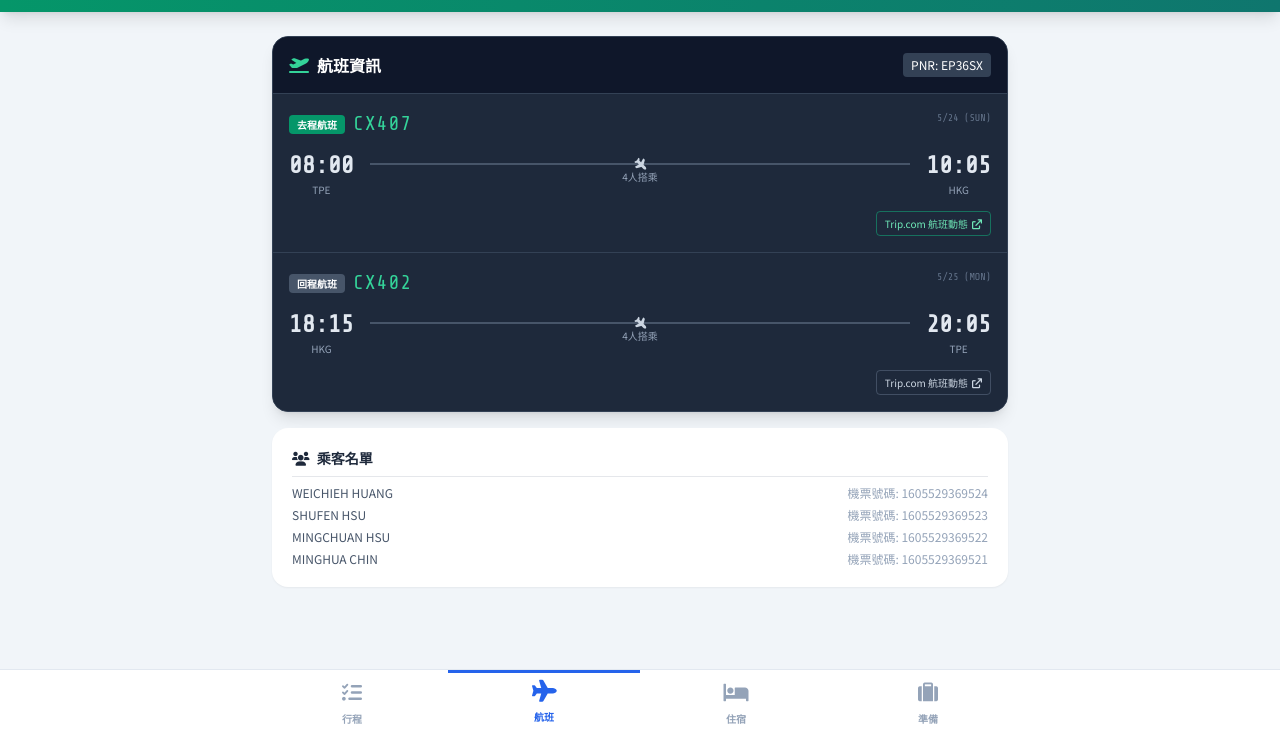
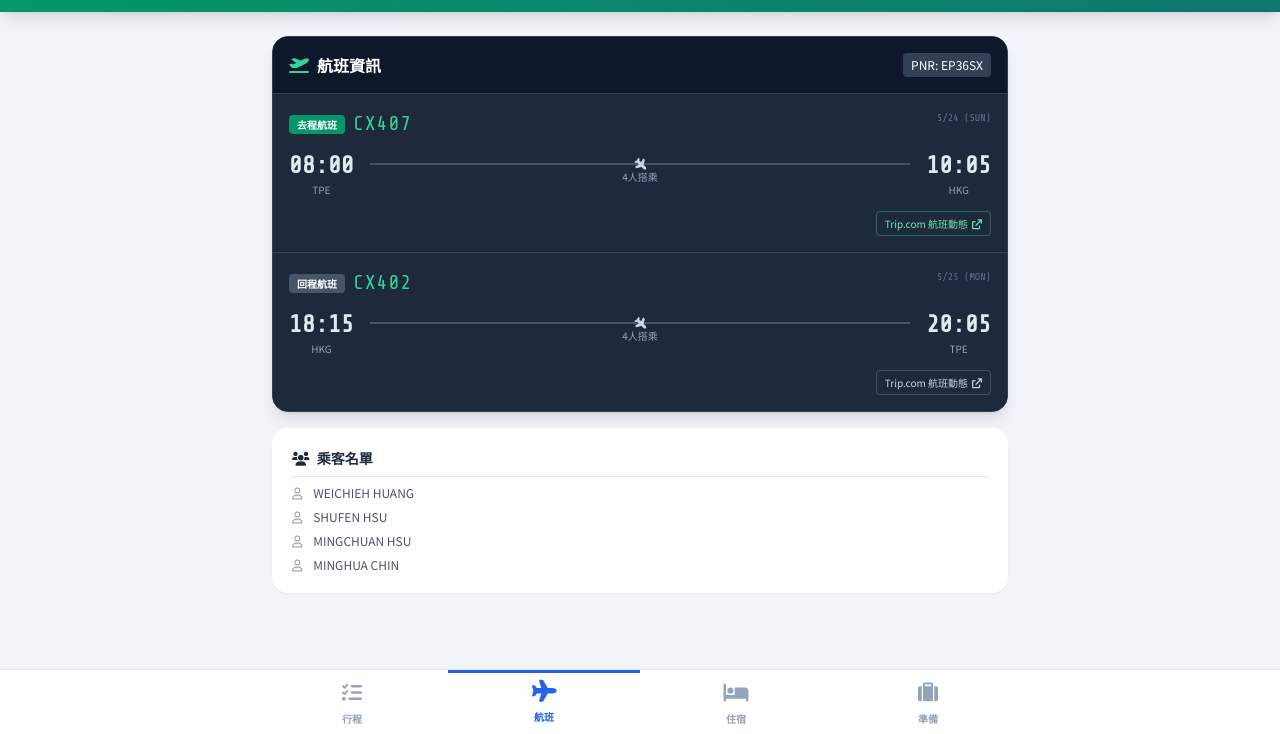
Before and after one commit to jay870122/202605go, a plain HTML site: page index.html in a window 1280 px wide. Both pictures are taken after a click on the button "航班". Shown: the part 66-800 px from the top of the page. Drawn offline with nearby package versions, Linux system fonts and the light colour scheme.

Commit message:
Update index.html

```diff
--- a/index.html
+++ b/index.html
@@ -391,11 +391,11 @@
 
                 <div class="bg-white rounded-2xl p-5 shadow-sm">
                     <h3 class="font-bold text-sm text-slate-800 mb-2 border-b pb-2"><i class="fa-solid fa-users mr-1"></i> 乘客名單</h3>
-                    <ul class="text-xs text-slate-600 space-y-1.5">
-                        <li class="flex justify-between"><span>WEICHIEH HUANG</span> <span class="text-slate-400">機票號碼: 1605529369524</span></li>
-                        <li class="flex justify-between"><span>SHUFEN HSU</span> <span class="text-slate-400">機票號碼: 1605529369523</span></li>
-                        <li class="flex justify-between"><span>MINGCHUAN HSU</span> <span class="text-slate-400">機票號碼: 1605529369522</span></li>
-                        <li class="flex justify-between"><span>MINGHUA CHIN</span> <span class="text-slate-400">機票號碼: 1605529369521</span></li>
+                    <ul class="text-xs text-slate-600 space-y-2">
+                        <li><i class="fa-regular fa-user mr-2 text-slate-400"></i> WEICHIEH HUANG</li>
+                        <li><i class="fa-regular fa-user mr-2 text-slate-400"></i> SHUFEN HSU</li>
+                        <li><i class="fa-regular fa-user mr-2 text-slate-400"></i> MINGCHUAN HSU</li>
+                        <li><i class="fa-regular fa-user mr-2 text-slate-400"></i> MINGHUA CHIN</li>
                     </ul>
                 </div>
             </div>
```
